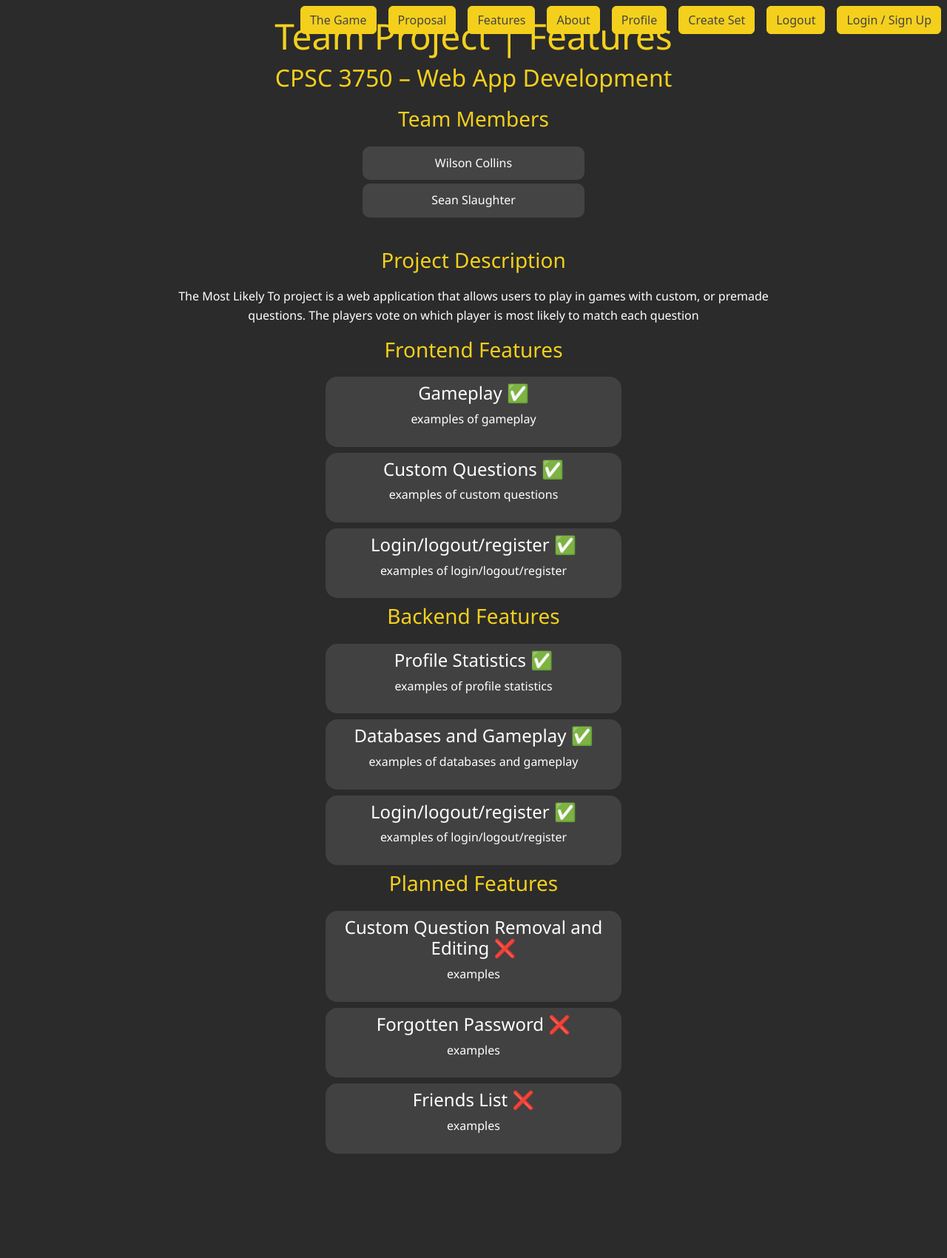
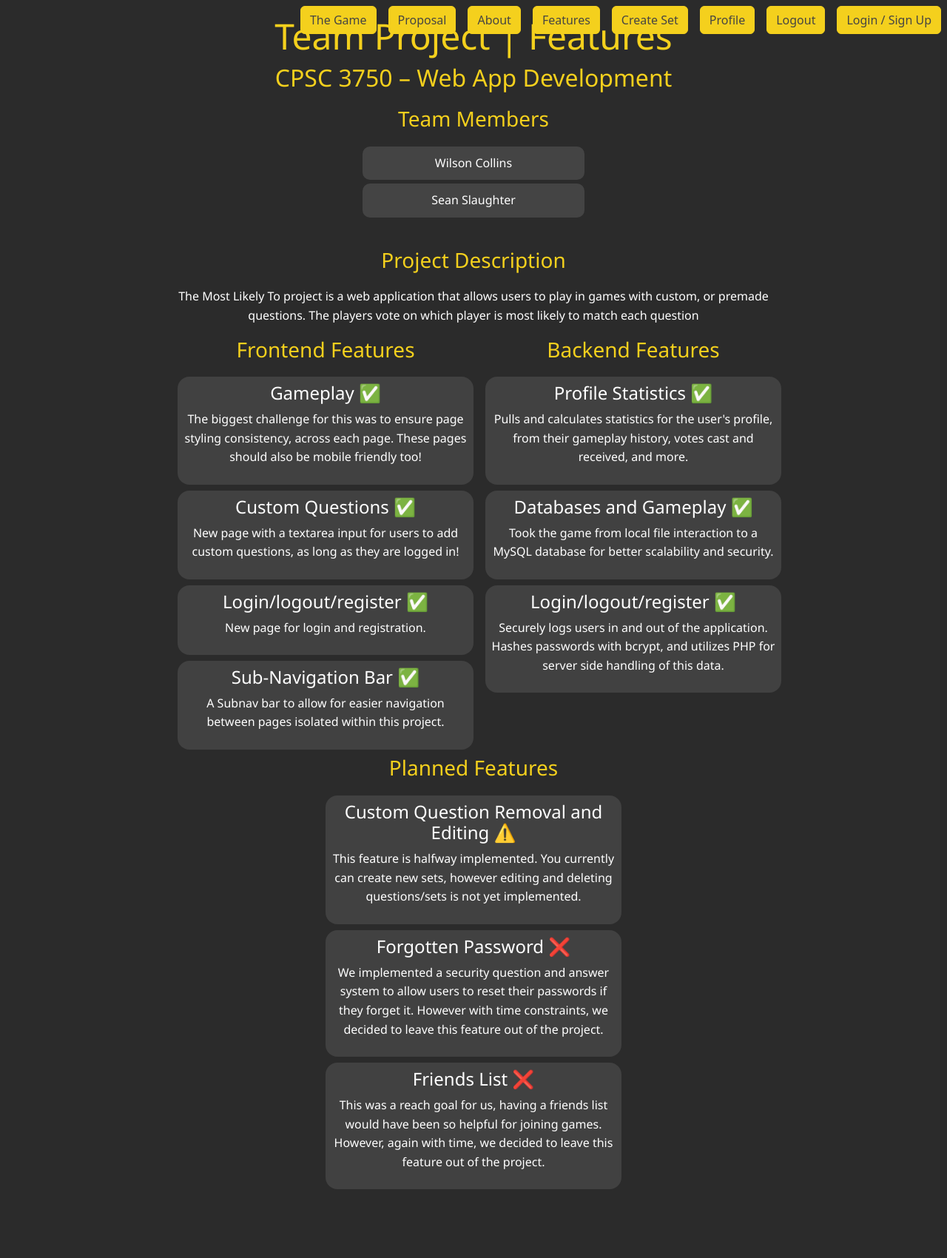
Before and after one commit to wcollins413/Project3, a PHP site: page /features.php in a window 1280 px wide. Shown: the part 40-1740 px from the top of the page at 74% size. Before the commit the page ends 1599 px from the top, so only its background shows below. Run offline with PHP 8.4, Linux system fonts and the light colour scheme.

Commit message:
Fleshed out Features Page )Hopefully finished) and added my about page exerpt

```diff
--- a/components/subnav.php
+++ b/components/subnav.php
@@ -4,10 +4,9 @@ session_start();
 <style>
 	@media (max-width: 600px)
 	{
-		.game-nav .subnav-btn
+		#game-nav .subnav-btn
 		{
 			align-items: center;
-			font-size: 5rem;
 			text-align: center;
 		}
 	}
@@ -16,11 +15,11 @@ session_start();
 	<div class = "d-flex justify-content-end py-2">
 		<a class = "btn btn-primary mx-2 subnav-btn" href = "/class-env/pages/project/Project/game-landing.php">The Game</a>
 		<a class = "btn btn-primary mx-2 subnav-btn" href = "/class-env/pages/project/Project/index.php">Proposal</a>
+		<a class = "btn btn-primary mx-2 subnav-btn" href = "/class-env/pages/project/Project/about.php">About</a>
 		<a class = "btn btn-primary mx-2 subnav-btn" href = "/class-env/pages/project/Project/features.php">Features</a>
-		<a class = "btn btn-primary mx-2 subnav-btn" href = "/class-env/pages/project/Project/about.php">About</a>
           <?php if (isset($_SESSION['username'])): ?>
+		    <a class = "btn btn-primary mx-2 subnav-btn" href = "/class-env/pages/project/Project/create_set.php">Create Set</a>
 		    <a class = "btn btn-primary mx-2 subnav-btn" href = "/class-env/pages/project/Project/profile.php">Profile</a>
-		    <a class = "btn btn-primary mx-2 subnav-btn" href = "/class-env/pages/project/Project/create_set.php">Create Set</a>
 		    <a class = "btn btn-primary mx-2 subnav-btn" href = "/class-env/pages/project/Project/user/logout.php">Logout</a>
           <?php else: ?>
 		    <a class = "btn btn-primary mx-2 subnav-btn" href = "/class-env/pages/project/Project/user/login.php">Login / Sign Up</a>
--- a/create_set.php
+++ b/create_set.php
@@ -19,7 +19,7 @@ if (!isset($_SESSION['user_id'])) {
 	</nav>
 
 	<main class = "game-container container mt-5" style = "max-width: 600px;">
-		<h1 class = "mb-4">Create a Custom Question Set</h1>
+		<h1 class = "mb-4">Custom Question Sets</h1>
 
 		<form style = "width: 100%;" action = "actions/save_set.php" method = "POST">
 			<div class = "mb-3">
@@ -32,8 +32,9 @@ if (!isset($_SESSION['user_id'])) {
 				<textarea class = "form-control" name = "questions" id = "questions" rows = "10" required></textarea>
 			</div>
 
-			<button type = "submit" class = "btn btn-primary">Save Question Set</button>
+			<button type = "submit" class = "btn btn-primary">Create Question Set</button>
 		</form>
+		<p>You can create as many question sets as you want. Sets will be displayed while logged in to your account within our game themes list at the game's landing page.</p>
 	</main>
 
 	<!-- JS scripts -->
--- a/css/u_style.css
+++ b/css/u_style.css
@@ -210,6 +210,20 @@ span#timer
 	background-color: rgba(255, 255, 255, 0.2);
 }
 
+.game-container textarea
+{
+	background-color: rgba(255, 255, 255, 0.1);
+	border-radius: 1rem;
+	color: white;
+}
+
+.game-container textarea:focus
+{
+	background-color: rgba(0, 0, 0, 0.1);
+	border-radius: 1rem;
+	color: white;
+}
+
 @media (max-width: 600px)
 {
 	.game-nav a.btn.btn-primary.mx-2.subnav-btn
--- a/features.php
+++ b/features.php
@@ -26,6 +26,23 @@ session_start();
 			  border-radius: 1rem;
 			  margin: auto auto 0.5rem auto;
 		  }
+
+		  @media (max-width: 850px)
+		  {
+			  .split
+			  {
+				  flex-direction: column;
+				  align-items: center;
+			  }
+
+
+			  .split .feature-section
+			  {
+				  width: 100%;
+				  max-width: 100%;
+				  min-width: 100%;
+			  }
+		  }
 	</style>
 </head>
 <body id = "game-body">
@@ -49,61 +66,65 @@ session_start();
 			<h3>Project Description</h3>
 			<p>The Most Likely To project is a web application that allows users to play in games with custom, or premade questions.
 				The players vote on which player is most likely to match each question</p>
-
-			<section class = "feature-section" id = "frontend-section">
+			<div class = "split">
+				<div class = "feature-section" id = "frontend-section">
 					<h3>Frontend Features</h3>
 
 					<div>
 						<h4>Gameplay ✅</h4>
-					<p>examples of gameplay</p>
+						<p>The biggest challenge for this was to ensure page styling consistency, across each page. These pages should also be mobile friendly too!</p>
 					</div>
 
 					<div>
 						<h4>Custom Questions ✅</h4>
-					<p>examples of custom questions</p>
+						<p>New page with a textarea input for users to add custom questions, as long as they are logged in!</p>
 					</div>
 
 					<div>
 						<h4>Login/logout/register ✅</h4>
-					<p>examples of login/logout/register</p>
+						<p>New page for login and registration.</p>
 					</div>
-			</section>
+					<div>
+						<h4>Sub-Navigation Bar ✅</h4>
+						<p>A Subnav bar to allow for easier navigation between pages isolated within this project.</p>
+					</div>
+				</div>
 
-			<section class = "feature-section" id = "backend-section">
+				<div class = "feature-section" id = "backend-section">
 					<h3>Backend Features</h3>
 
 					<div>
 						<h4>Profile Statistics ✅</h4>
-					<p>examples of profile statistics</p>
+						<p>Pulls and calculates statistics for the user's profile, from their gameplay history, votes cast and received, and more.</p>
 					</div>
 
 					<div>
 						<h4>Databases and Gameplay ✅</h4>
-					<p>examples of databases and gameplay</p>
+						<p>Took the game from local file interaction to a MySQL database for better scalability and security.</p>
 					</div>
 
 					<div>
 						<h4>Login/logout/register ✅</h4>
-					<p>examples of login/logout/register</p>
+						<p>Securely logs users in and out of the application. Hashes passwords with bcrypt, and utilizes PHP for server side handling of this data. </p>
 					</div>
-			</section>
-
+				</div>
+			</div>
 			<section class = "feature-section" id = "incomplete-section">
 				<h3>Planned Features</h3>
 
 				<div>
-					<h4>Custom Question Removal and Editing ❌</h4>
-					<p>examples</p>
+					<h4>Custom Question Removal and Editing ⚠️</h4>
+					<p>This feature is halfway implemented. You currently can create new sets, however editing and deleting questions/sets is not yet implemented.</p>
 				</div>
 
 				<div>
 					<h4>Forgotten Password ❌</h4>
-					<p>examples</p>
+					<p>We implemented a security question and answer system to allow users to reset their passwords if they forget it. However with time constraints, we decided to leave this feature out of the project.</p>
 				</div>
 
 				<div>
 					<h4>Friends List ❌</h4>
-					<p>examples</p>
+					<p>This was a reach goal for us, having a friends list would have been so helpful for joining games. However, again with time, we decided to leave this feature out of the project.</p>
 				</div>
 			</section>
 		</div>
--- a/index.php
+++ b/index.php
@@ -118,11 +118,6 @@ session_start();
 			</ul>
 		</div>
 
-		<div class = "section">
-			<h3>Questions or Risks</h3>
-			<p></p>
-		</div>
-
 	</main>
 
 	<script src = "https://ajax.googleapis.com/ajax/libs/jquery/3.7.1/jquery.min.js"></script>
```
Also changed, not shown: about.php (+21 -2 lines), actions/check_votes.php (deleted, +0 -45 lines), actions/get_players.php (+14 -14 lines), actions/leave_game.php (deleted, +0 -43 lines), assets/CreationSchema.sql (deleted, +0 -74 lines). Lines whose indentation alone changed are shown as unchanged.
